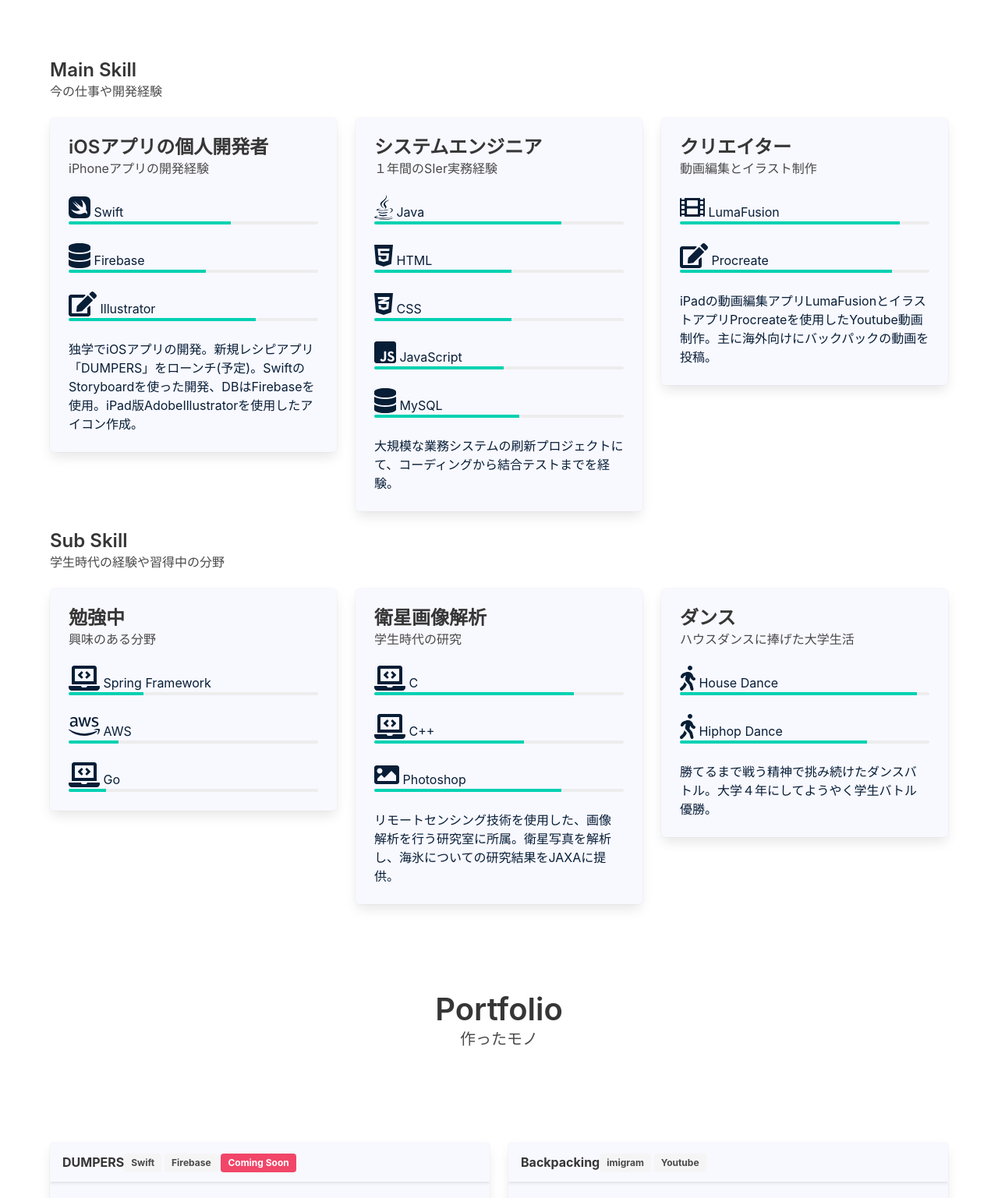
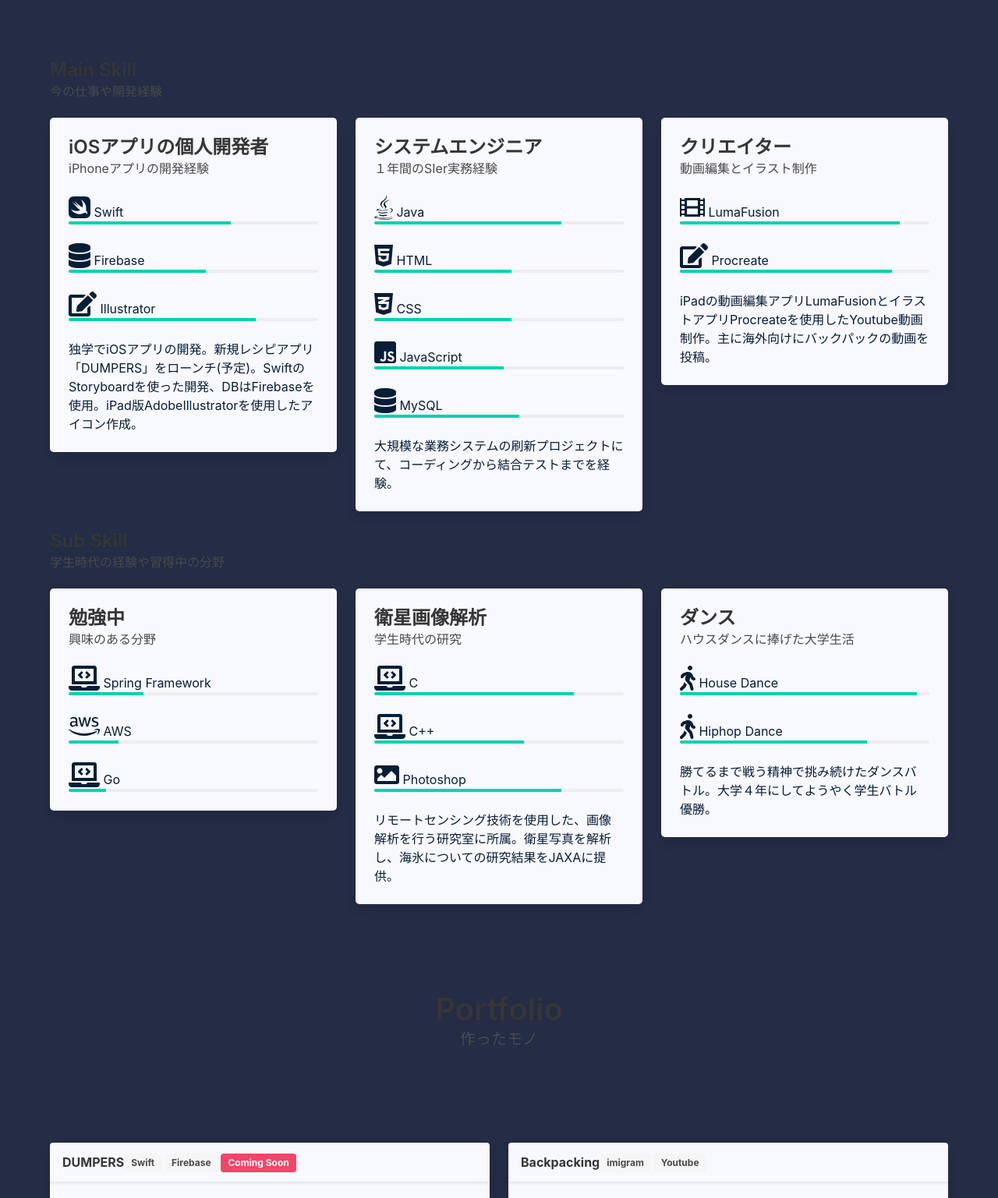
Before and after one commit to ryukukimura/ryukukimura.github.io, a plain HTML site: page index.html in a window 1280 px wide. Shown: the part 1680-3217 px from the top of the page at 78% size. Drawn offline with nearby package versions, Linux system fonts and the light colour scheme.

Commit message:
animation実装

```diff
--- /dev/null
+++ b/css/background.css
@@ -0,0 +1,24 @@
+.background {
+  background-color: white;
+  transition: all 1000ms;
+}
+.background.active {
+  background-color: #242c46;
+  transition: all 1000ms;
+}
+.head {
+  background-color: #242c46;
+  color: #b85b5b;
+}
+.name {
+  color: #ffffff;
+}
+.contactC {
+  color: grey;
+  transition: all 1000ms;
+}
+
+.contactC.active {
+  color: #b85b5b;
+  transition: all 1000ms;
+}
--- a/css/cards.css
+++ b/css/cards.css
@@ -17,10 +17,20 @@
 
 .navbar {
   background: var(--card-bg);
+  background-color: #242c46;
 }
 
 .navbar-item {
   color: ghostwhite;
+  background-color: #242c46;
+}
+
+.navbar-burger {
+  color: ghostwhite;
+}
+
+.navbar-menu.is-active {
+  background-color: #242c46;
 }
 
 /* Card start*/
--- /dev/null
+++ b/css/fade.css
@@ -0,0 +1,30 @@
+.effect-fade {
+  opacity: 0;
+  transform: translate(0, 60px);
+  transition: all 1000ms;
+}
+
+.effect-fade.effect-scroll {
+  opacity: 1;
+  transform: translate(0, 0);
+}
+
+.effect-fade-fromL {
+  opacity: 0;
+  transform: translate(-60px, 0);
+  transition: all 1000ms;
+}
+.effect-fade-fromL.effect-scroll {
+  opacity: 1;
+  transform: translate(0, 0);
+}
+
+.effect-fade-fromR {
+  opacity: 0;
+  transform: translate(60px, 0);
+  transition: all 1000ms;
+}
+.effect-fade-fromR.effect-scroll {
+  opacity: 1;
+  transform: translate(0, 0);
+}
--- a/index.html
+++ b/index.html
@@ -6,23 +6,28 @@
   <meta name="viewport" content="width=device-width, initial-scale=1.0">
   <meta http-equiv="X-UA-Compatible" content="ie=edge">
   <title>portfolioTest</title>
-  <script src="https://cdn.jsdelivr.net/npm/vue@2.6.10/dist/vue.min.js"
-    integrity="sha256-chlNFSVx3TdcQ2Xlw7SvnbLAavAQLO0Y/LBiWX04viY=" crossorigin="anonymous"></script>
+  <!--<script src="https://cdn.jsdelivr.net/npm/vue@2.6.10/dist/vue.min.js"
+    integrity="sha256-chlNFSVx3TdcQ2Xlw7SvnbLAavAQLO0Y/LBiWX04viY=" crossorigin="anonymous"></script>-->
   <script src="https://use.fontawesome.com/releases/v5.11.0/js/all.js" defer></script>
+  <script src="https://ajax.googleapis.com/ajax/libs/jquery/3.4.1/jquery.min.js"></script>
   <link rel="stylesheet" href="https://use.fontawesome.com/releases/v5.4.1/css/all.css"
     integrity="sha384-5sAR7xN1Nv6T6+dT2mhtzEpVJvfS3NScPQTrOxhwjIuvcA67KV2R5Jz6kr4abQsz" crossorigin="anonymous">
   <link href="https://fonts.googleapis.com/css?family=Open+Sans:300,400,700" rel="stylesheet">
   <!-- Bulma Version 0.9.0-->
   <link rel="stylesheet" href="https://unpkg.com/bulma@0.9.0/css/bulma.min.css" />
+  <script async type="text/javascript" src="js/bulma.js"></script>
+  <!-- Custom -->
   <link rel="stylesheet" type="text/css" href="css/portfolio.css">
   <link rel="stylesheet" type="text/css" href="css/cards.css">
-  <link rel="stylesheet" type="text/css" href="css/fadein.css">
-  <script async type="text/javascript" src="js/bulma.js"></script>
+  <link rel="stylesheet" type="text/css" href="css/fade.css">
+  <script async type="text/javascript" src="js/fade.js"></script>
+  <link rel="stylesheet" type="text/css" href="css/background.css">
+  <script async type="text/javascript" src="js/background.js"></script>
 </head>
 
-<body>
+<body class="background">
   <!-- Navigation bar -->
-  <nav class="navbar is-dark is-fixed-top">
+  <nav class="navbar head is-fixed-top">
     <!--navbarの左側の要素-->
     <div class="navbar-brand">
       <div class="navbar-burger burger" data-target="navbarExampleTransparentExample">
@@ -70,13 +75,13 @@
   </nav>
 
   <!-- Header -->
-  <section class="hero is-dark is-fullheight is-fullheight-with-navbar" id="home">
+  <section class="hero head is-fullheight is-fullheight-with-navbar" id="home">
     <div class="hero-body">
-      <div class="container">Hello! I am
-        <h1 class="title is-1">
+      <div class="container head">Hello! I am
+        <h1 class="title is-1 name">
           Ryuku Kimura
         </h1>
-        <h2 class="subtitle is-3">
+        <h2 class="subtitle is-3 head">
           Digital Creator
         </h2>
       </div>
@@ -185,7 +190,7 @@
       <h3 class="title is-4">Main Skill</h3>
       <h4 class="subtitle is-6">今の仕事や開発経験</h4>
       <div class="columns is-multiline">
-        <div class="column is-4">
+        <div class="column is-4 effect-fade-fromL">
           <div class="card large">
             <div class="card-content">
               <div class="media">
@@ -217,7 +222,7 @@
           </div>
         </div>
 
-        <div class="column is-4">
+        <div class="column is-4 effect-fade">
           <div class="card large">
             <div class="card-content">
               <div class="media">
@@ -258,7 +263,7 @@
           </div>
         </div>
 
-        <div class="column is-4">
+        <div class="column is-4 effect-fade-fromR">
           <div class="card large">
             <div class="card-content">
               <div class="media">
@@ -288,7 +293,7 @@
       <h4 class="subtitle is-6">学生時代の経験や習得中の分野</h4>
       <div class="columns is-multiline">
 
-        <div class="column is-4">
+        <div class="column is-4 effect-fade-fromL">
           <div class="card large">
             <div class="card-content">
               <div class="media">
@@ -316,7 +321,7 @@
           </div>
         </div>
 
-        <div class="column is-4">
+        <div class="column is-4 effect-fade">
           <div class="card large">
             <div class="card-content">
               <div class="media">
@@ -347,7 +352,7 @@
           </div>
         </div>
 
-        <div class="column is-4">
+        <div class="column is-4 effect-fade-fromR">
           <div class="card large">
             <div class="card-content">
               <div class="media">
@@ -393,7 +398,7 @@
 
           <div class="column is-6">
             <!-- DUMPERS -->
-            <div class="card">
+            <div class="card effect-fade">
               <header class="card-header">
                 <p class="card-header-title">
                   <span>DUMPERS</span>
@@ -420,7 +425,7 @@
 
 
             <!-- portfolio -->
-            <div class="card">
+            <div class="card effect-fade">
               <header class="card-header">
                 <p class="card-header-title">
                   <span>Portfolio</span>
@@ -446,7 +451,7 @@
 
           <div class="column is-6">
             <!-- Youtube -->
-            <div class="card">
+            <div class="card effect-fade">
               <header class="card-header">
                 <p class="card-header-title">
                   <span>Backpacking</span>
@@ -471,7 +476,7 @@
             </div>
 
             <!-- vlog -->
-            <div class="card">
+            <div class="card effect-fade">
               <header class="card-header">
                 <p class="card-header-title">
                   <span>Vlog</span>
@@ -505,8 +510,8 @@
   <section class="section" id="contact">
     <div class="container">
       <div class="section-heading">
-        <h3 class="title is-2">Contact</h3>
-        <h4 class="subtitle is-5">連絡先</h4>
+        <h3 class="title is-2 contactC">Contact</h3>
+        <h4 class="subtitle is-5 contactC">連絡先</h4>
       </div>
       <br>
 
--- /dev/null
+++ b/js/background.js
@@ -0,0 +1,23 @@
+$(window).on("scroll", function() {
+  if (
+    $(window).scrollTop() >
+    document.body.clientHeight - window.innerHeight - 300
+  ) {
+    $(".background").addClass("active");
+  } else {
+    //remove the background property so it comes transparent again (defined in your css)
+    $(".background").removeClass("active");
+  }
+});
+
+$(window).on("scroll", function() {
+  if (
+    $(window).scrollTop() >
+    document.body.clientHeight - window.innerHeight - 300
+  ) {
+    $(".contactC").addClass("active");
+  } else {
+    //remove the background property so it comes transparent again (defined in your css)
+    $(".contactC").removeClass("active");
+  }
+});
--- /dev/null
+++ b/js/fade.js
@@ -0,0 +1,38 @@
+$(function() {
+  $(window).scroll(function() {
+    $(".effect-fade").each(function() {
+      var elemPos = $(this).offset().top;
+      var scroll = $(window).scrollTop();
+      var windowHeight = $(window).height();
+      if (scroll > elemPos - windowHeight) {
+        $(this).addClass("effect-scroll");
+      }
+    });
+  });
+});
+
+$(function() {
+  $(window).scroll(function() {
+    $(".effect-fade-fromL").each(function() {
+      var elemPos = $(this).offset().top;
+      var scroll = $(window).scrollTop();
+      var windowHeight = $(window).height();
+      if (scroll > elemPos - windowHeight) {
+        $(this).addClass("effect-scroll");
+      }
+    });
+  });
+});
+
+$(function() {
+  $(window).scroll(function() {
+    $(".effect-fade-fromR").each(function() {
+      var elemPos = $(this).offset().top;
+      var scroll = $(window).scrollTop();
+      var windowHeight = $(window).height();
+      if (scroll > elemPos - windowHeight) {
+        $(this).addClass("effect-scroll");
+      }
+    });
+  });
+});
```
